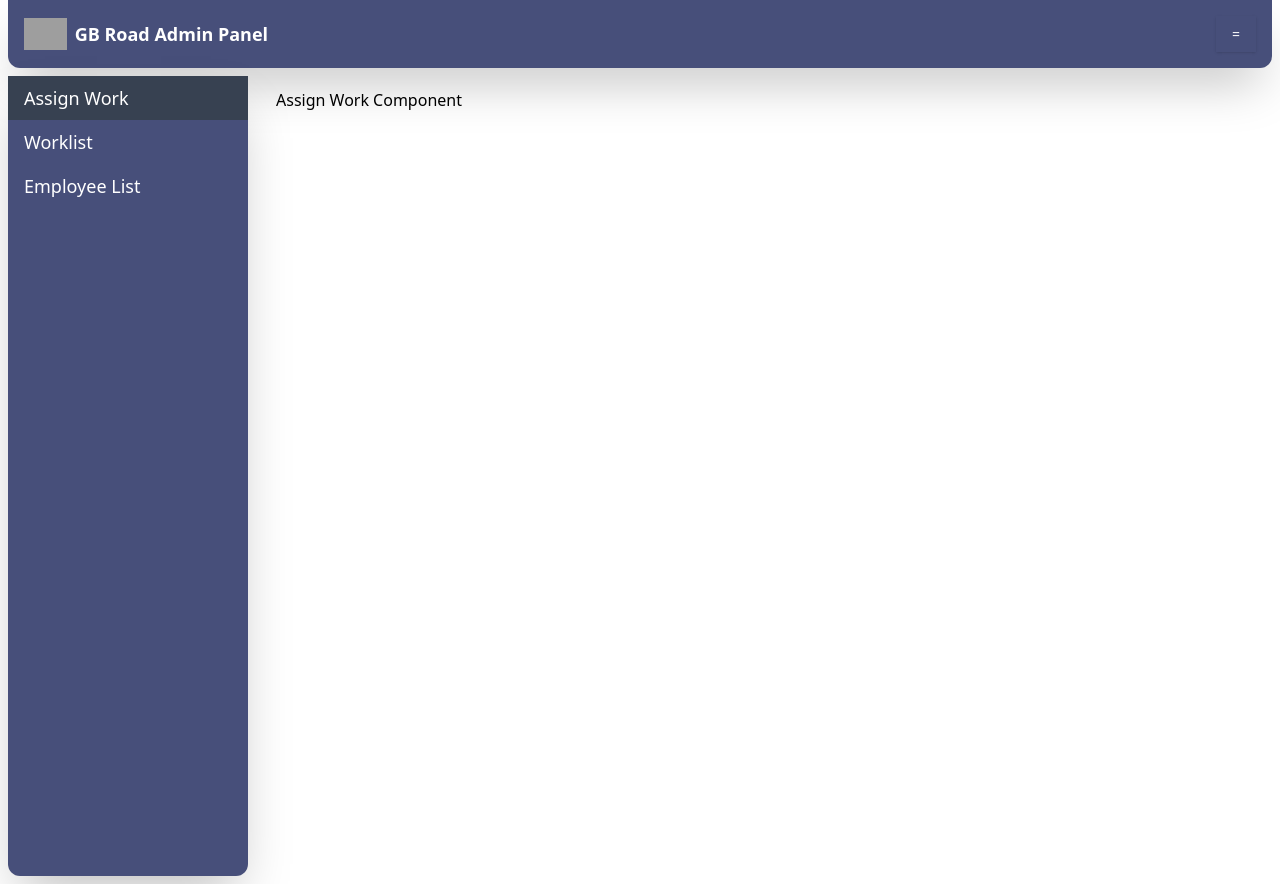
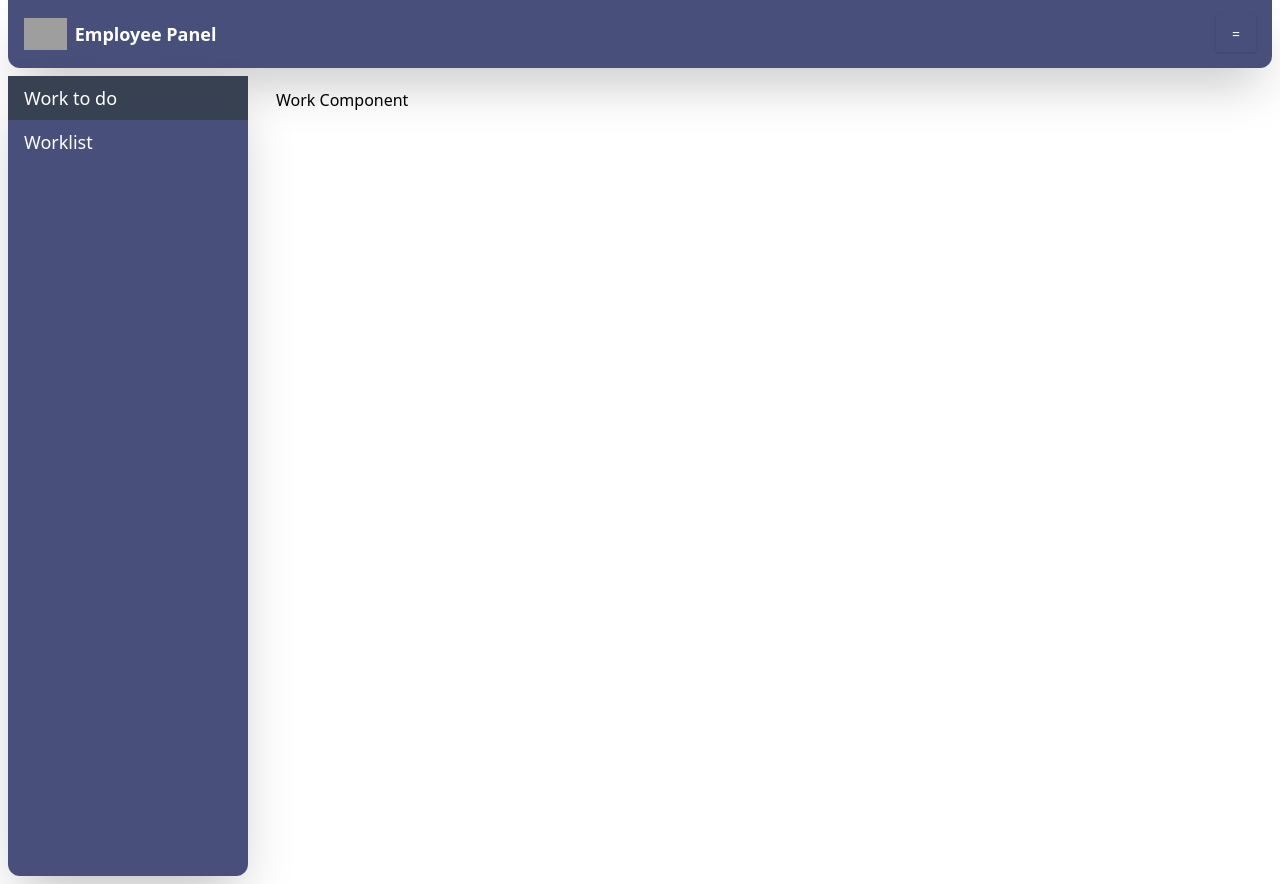
Before and after one commit to Meet2054/Project, a React (Vite) app: page / in a window 1280 px wide. Built offline with nearby package versions, Linux system fonts and the light colour scheme; grey boxes are pictures that could not be loaded.

Commit message:
Client-page-edited

```diff
--- a/src/App.jsx
+++ b/src/App.jsx
@@ -3,6 +3,7 @@ import './App.css'
 import Admin_home from './Admin/Admin_home.jsx'
 import LoginScreen from './Auth/LoginScreen'
 import RegisterScreen from './Auth/registerScreen'
+import Client_home from './Client/Client_home'
 
 function App() {
 
@@ -10,7 +11,8 @@ function App() {
     <>
      {/* <LoginScreen /> */}
      {/* <RegisterScreen /> */}
-     <Admin_home />
+     {/* <Admin_home /> */}
+     <Client_home />
     </>
   )
 }
--- /dev/null
+++ b/src/Client/AssignWork.jsx
@@ -0,0 +1,8 @@
+// AssignWork.js
+import React from 'react';
+
+const WorkToDo = () => {
+  return <div>Work Component</div>;
+}
+
+export default WorkToDo;
--- /dev/null
+++ b/src/Client/Client_home.jsx
@@ -0,0 +1,13 @@
+import Navbar from "./Navbar";
+import Sidebar from "./SideBar";
+
+const Client_home = () => {
+    return (
+      <div>
+        <Navbar />
+        <Sidebar />
+      </div>
+    );
+  };
+
+  export default Client_home;
--- /dev/null
+++ b/src/Client/Employee.jsx
@@ -0,0 +1,8 @@
+// Employee.js
+import React from 'react';
+
+const Employee = () => {
+  return <div>Employee Component</div>;
+}
+
+export default Employee;
--- /dev/null
+++ b/src/Client/Navbar.jsx
@@ -0,0 +1,41 @@
+import React from "react";
+import {
+  Popover,
+  PopoverContent,
+  PopoverTrigger,
+} from "@/components/ui/popover";
+import { Button } from "@/components/ui/button"
+const Navbar = () => {
+  return (
+    <div className="bg-[#474F7A] rounded-b-xl p-4 text-white shadow-2xl mx-2">
+      <div className="flex items-center justify-between">
+        <div className="flex items-center">
+          <img alt="Logo" src="/path/to/your/logo.png" className="h-8 mr-2" />
+          <span className="text-lg font-semibold">Employee Panel</span>
+        </div>
+
+        <div>
+        <Popover>
+      <PopoverTrigger asChild>
+        <Button > = </Button>
+      </PopoverTrigger>
+      <PopoverContent className="w-80">
+        <div className="grid gap-4">
+          <div className="space-y-2">
+          </div>
+          <div className="grid gap-2">
+          <Button className="w-1/2 p-5 bg-[#474F7A] text-white border-none rounded-xl cursor-pointer transition duration-500 ease-in-out hover:bg-indigo-900">Logout</Button>
+          </div>
+        </div>
+      </PopoverContent>
+    </Popover>
+
+
+
+        </div>
+      </div>
+    </div>
+  );
+};
+
+export default Navbar;
--- /dev/null
+++ b/src/Client/SideBar.jsx
@@ -0,0 +1,52 @@
+import React, { useState } from 'react';
+import AssignWork from './AssignWork';
+import Worklist from './WorkList';
+import WorkToDo from './AssignWork';
+
+const Sidebar = () => {
+  const [selectedOption, setSelectedOption] = useState('Work to do');
+
+  const handleOptionClick = (option) => {
+    setSelectedOption(option);
+  };
+
+  const renderContent = () => {
+    switch (selectedOption) {
+      case 'Work to do':
+        return <WorkToDo />;
+      case 'Worklist':
+        return <Worklist />;
+      default:
+        return null;
+    }
+  };
+
+  return (
+    <div className="flex">
+      <div className="h-screen w-60 bg-[#474F7A] rounded-xl text-white shadow-2xl m-2 select-none">
+        <a
+          href="#"
+          className={`block py-2 px-4 text-lg no-underline transition duration-300 ease-in-out hover:bg-gray-700 ${
+            selectedOption === 'Work to do' && 'bg-gray-700'
+          }`}
+          onClick={() => handleOptionClick('Work to do')}
+        >
+          Work to do
+        </a>
+        <a
+          href="#"
+          className={`block py-2 px-4 text-lg no-underline transition duration-300 ease-in-out hover:bg-gray-700 ${
+            selectedOption === 'Worklist' && 'bg-gray-700'
+          }`}
+          onClick={() => handleOptionClick('Worklist')}
+        >
+          Worklist
+        </a>
+
+      </div>
+      <div className="flex-1 p-5">{renderContent()}</div>
+    </div>
+  );
+}
+
+export default Sidebar;
--- /dev/null
+++ b/src/Client/WorkList.jsx
@@ -0,0 +1,8 @@
+// WorkList.js
+import React from 'react';
+
+const WorkList = () => {
+  return <div>WorkList Component</div>;
+}
+
+export default WorkList;
```
Also changed, not shown: src/Client/index.jsx (deleted).
